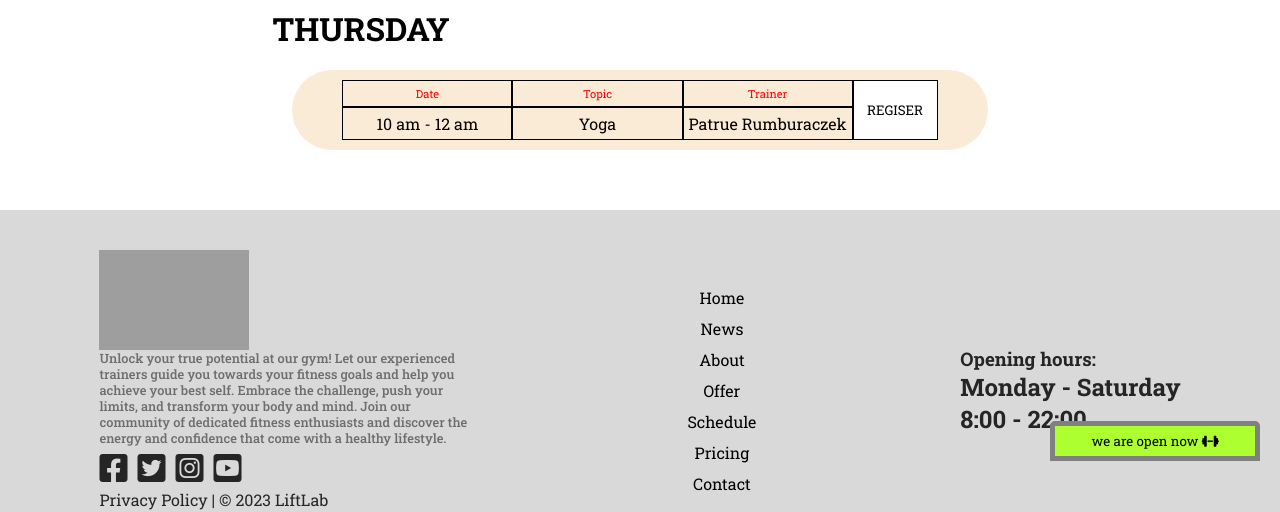
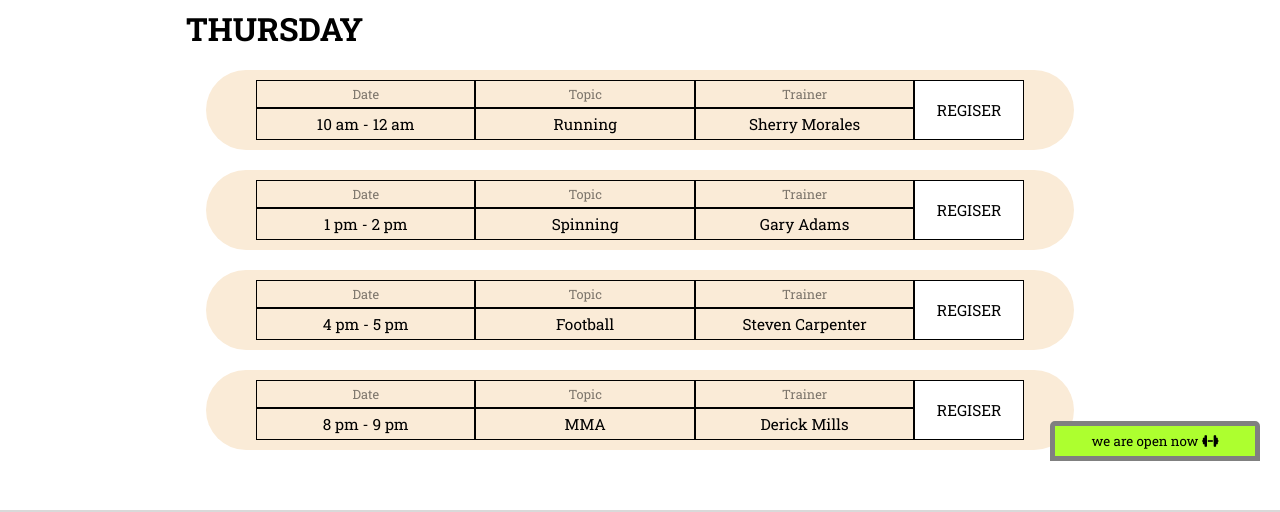
Before and after one commit to kubaglowczynski/gym-page, an Angular app: page /schedule in a window 1280 px wide. Shown: the part 339-851 px from the top of the page. Built offline with nearby package versions, Linux system fonts and the light colour scheme; grey boxes are pictures that could not be loaded.

Commit message:
schedule lessons update

```diff
--- a/src/app/app.component.scss
+++ b/src/app/app.component.scss
@@ -6,16 +6,37 @@
     margin: 20px;
     background-color: antiquewhite;
     border-radius: 50px;
+    width: 60vw;
+    transition: scale 0.3s ease-in;
+    position: relative;
+    &:hover{
+        scale: 1.05;
+    }
+
+    .lesson_expired{
+        position: absolute;
+        top: 0;
+        left: 0;
+        width: 100%;
+        height: 100%;
+        background-color: rgba(0,0,0,0.5);
+        border-radius: 50px;
+        display: grid;
+        place-content: center;
+        color: #fff;
+        font-size: 2vw;
+    }
 }
 .lesson_example{
     border: 1px solid black;
     padding: 5px;
     display: grid;
     place-content: center;
+    font-size: 1.2vw;
 }
 .template{
-    font-size: 0.7rem;
-    color: red;
+    font-size: 1vw;
+    color: rgba(0,0,0,0.5);
 }
 .btn{
     grid-row: span 2;
@@ -26,3 +47,7 @@
         color: white;
     }
 }
+
+.yoga{
+    background-color: pink;
+}
--- a/src/app/components/schedule/friday/friday.component.html
+++ b/src/app/components/schedule/friday/friday.component.html
@@ -6,5 +6,32 @@
     <button class="lesson_example btn">REGISER</button>
     <div class="lesson_example">10 am - 12 am</div>
     <div class="lesson_example">Yoga</div>
-    <div class="lesson_example">Patrue Rumburaczek</div>
+    <div class="lesson_example">Hilda Johnston</div>
 </div>
+<div class="lessons">
+    <div class="lesson_example template">Date</div>
+    <div class="lesson_example template">Topic</div>
+    <div class="lesson_example template">Trainer</div>
+    <button class="lesson_example btn">REGISER</button>
+    <div class="lesson_example">4 pm - 6 pm</div>
+    <div class="lesson_example">Power Lifting</div>
+    <div class="lesson_example">Marc Freeman</div>
+</div>
+<div class="lessons">
+    <div class="lesson_example template">Date</div>
+    <div class="lesson_example template">Topic</div>
+    <div class="lesson_example template">Trainer</div>
+    <button class="lesson_example btn">REGISER</button>
+    <div class="lesson_example">6 pm - 7 pm</div>
+    <div class="lesson_example">Running</div>
+    <div class="lesson_example">Sherry Morales</div>
+</div>
+<div class="lessons">
+    <div class="lesson_example template">Date</div>
+    <div class="lesson_example template">Topic</div>
+    <div class="lesson_example template">Trainer</div>
+    <button class="lesson_example btn">REGISER</button>
+    <div class="lesson_example">7:30 pm - 9 pm</div>
+    <div class="lesson_example">Power Lifting</div>
+    <div class="lesson_example">Tony King</div>
+</div>
--- a/src/app/components/schedule/monday/monday.component.html
+++ b/src/app/components/schedule/monday/monday.component.html
@@ -1,5 +1,5 @@
 <h1>MONDAY</h1>
-<div class="lessons">
+<div class="lessons yoga">
     <div class="lesson_example template">Date</div>
     <div class="lesson_example template">Topic</div>
     <div class="lesson_example template">Trainer</div>
@@ -15,7 +15,7 @@
     <button class="lesson_example btn">REGISER</button>
     <div class="lesson_example">1 pm - 3 pm</div>
     <div class="lesson_example">Football</div>
-    <div class="lesson_example">Patrue Rumburaczek</div>
+    <div class="lesson_example">Steven Carpenter</div>
 </div>
 <div class="lessons">
     <div class="lesson_example template">Date</div>
@@ -24,7 +24,7 @@
     <button class="lesson_example btn">REGISER</button>
     <div class="lesson_example">3:30 pm - 5 pm</div>
     <div class="lesson_example">Running</div>
-    <div class="lesson_example">Patrue Rumburaczek</div>
+    <div class="lesson_example">Sherry Morales</div>
 </div>
 <div class="lessons">
     <div class="lesson_example template">Date</div>
@@ -33,5 +33,5 @@
     <button class="lesson_example btn">REGISER</button>
     <div class="lesson_example">7 pm - 9 pm</div>
     <div class="lesson_example">MMA</div>
-    <div class="lesson_example">Patrue Rumburaczek</div>
+    <div class="lesson_example">Derick Mills</div>
 </div>
--- a/src/app/components/schedule/saturday/saturday.component.html
+++ b/src/app/components/schedule/saturday/saturday.component.html
@@ -4,7 +4,8 @@
     <div class="lesson_example template">Topic</div>
     <div class="lesson_example template">Trainer</div>
     <button class="lesson_example btn">REGISER</button>
-    <div class="lesson_example">10 am - 12 am</div>
-    <div class="lesson_example">Yoga</div>
-    <div class="lesson_example">Patrue Rumburaczek</div>
+    <div class="lesson_example">9 am - 12 am</div>
+    <div class="lesson_example">Football</div>
+    <div class="lesson_example">Steven Carpenter</div>
+    <div class="lesson_expired">EXPIRED</div>
 </div>
--- a/src/app/components/schedule/thursday/thursday.component.html
+++ b/src/app/components/schedule/thursday/thursday.component.html
@@ -5,6 +5,33 @@
     <div class="lesson_example template">Trainer</div>
     <button class="lesson_example btn">REGISER</button>
     <div class="lesson_example">10 am - 12 am</div>
-    <div class="lesson_example">Yoga</div>
-    <div class="lesson_example">Patrue Rumburaczek</div>
+    <div class="lesson_example">Running</div>
+    <div class="lesson_example">Sherry Morales</div>
 </div>
+<div class="lessons">
+    <div class="lesson_example template">Date</div>
+    <div class="lesson_example template">Topic</div>
+    <div class="lesson_example template">Trainer</div>
+    <button class="lesson_example btn">REGISER</button>
+    <div class="lesson_example">1 pm - 2 pm</div>
+    <div class="lesson_example">Spinning</div>
+    <div class="lesson_example">Gary Adams</div>
+</div>
+<div class="lessons">
+    <div class="lesson_example template">Date</div>
+    <div class="lesson_example template">Topic</div>
+    <div class="lesson_example template">Trainer</div>
+    <button class="lesson_example btn">REGISER</button>
+    <div class="lesson_example">4 pm - 5 pm</div>
+    <div class="lesson_example">Football</div>
+    <div class="lesson_example">Steven Carpenter</div>
+</div>
+<div class="lessons">
+    <div class="lesson_example template">Date</div>
+    <div class="lesson_example template">Topic</div>
+    <div class="lesson_example template">Trainer</div>
+    <button class="lesson_example btn">REGISER</button>
+    <div class="lesson_example">8 pm - 9 pm</div>
+    <div class="lesson_example">MMA</div>
+    <div class="lesson_example">Derick Mills</div>
+</div>
--- a/src/app/components/schedule/tuesday/tuesday.component.html
+++ b/src/app/components/schedule/tuesday/tuesday.component.html
@@ -4,7 +4,43 @@
     <div class="lesson_example template">Topic</div>
     <div class="lesson_example template">Trainer</div>
     <button class="lesson_example btn">REGISER</button>
-    <div class="lesson_example">10 am - 12 am</div>
-    <div class="lesson_example">Yoga</div>
-    <div class="lesson_example">Patrue Rumburaczek</div>
+    <div class="lesson_example">12 am - 1 pm</div>
+    <div class="lesson_example">Running</div>
+    <div class="lesson_example">Sherry Morales</div>
 </div>
+<div class="lessons">
+    <div class="lesson_example template">Date</div>
+    <div class="lesson_example template">Topic</div>
+    <div class="lesson_example template">Trainer</div>
+    <button class="lesson_example btn">REGISER</button>
+    <div class="lesson_example">1 pm - 2 pm</div>
+    <div class="lesson_example">Spinning</div>
+    <div class="lesson_example">Gary Adams</div>
+</div>
+<div class="lessons">
+    <div class="lesson_example template">Date</div>
+    <div class="lesson_example template">Topic</div>
+    <div class="lesson_example template">Trainer</div>
+    <button class="lesson_example btn">REGISER</button>
+    <div class="lesson_example">2:30 am - 4 pm</div>
+    <div class="lesson_example">Body building</div>
+    <div class="lesson_example">Lionel Villa</div>
+</div>
+<div class="lessons">
+    <div class="lesson_example template">Date</div>
+    <div class="lesson_example template">Topic</div>
+    <div class="lesson_example template">Trainer</div>
+    <button class="lesson_example btn">REGISER</button>
+    <div class="lesson_example">6 pm - 7 pm</div>
+    <div class="lesson_example">Running</div>
+    <div class="lesson_example">Sherry Morales</div>
+</div>
+<div class="lessons">
+    <div class="lesson_example template">Date</div>
+    <div class="lesson_example template">Topic</div>
+    <div class="lesson_example template">Trainer</div>
+    <button class="lesson_example btn">REGISER</button>
+    <div class="lesson_example">7 pm - 9 pm</div>
+    <div class="lesson_example">Power Lifting</div>
+    <div class="lesson_example">Marc Freeman</div>
+</div>
--- a/src/app/components/schedule/wednesday/wednesday.component.html
+++ b/src/app/components/schedule/wednesday/wednesday.component.html
@@ -8,7 +8,7 @@
     <div class="lesson_example">Body Building</div>
     <div class="lesson_example">Lionel Villa</div>
 </div>
-<div class="lessons">
+<div class="lessons yoga">
     <div class="lesson_example template">Date</div>
     <div class="lesson_example template">Topic</div>
     <div class="lesson_example template">Trainer</div>
@@ -17,3 +17,12 @@
     <div class="lesson_example">Yoga</div>
     <div class="lesson_example">Patrue Rumburaczek</div>
 </div>
+<div class="lessons">
+    <div class="lesson_example template">Date</div>
+    <div class="lesson_example template">Topic</div>
+    <div class="lesson_example template">Trainer</div>
+    <button class="lesson_example btn">REGISER</button>
+    <div class="lesson_example">6 pm - 8 pm</div>
+    <div class="lesson_example">Spinning</div>
+    <div class="lesson_example">Gary Adams</div>
+</div>
```
